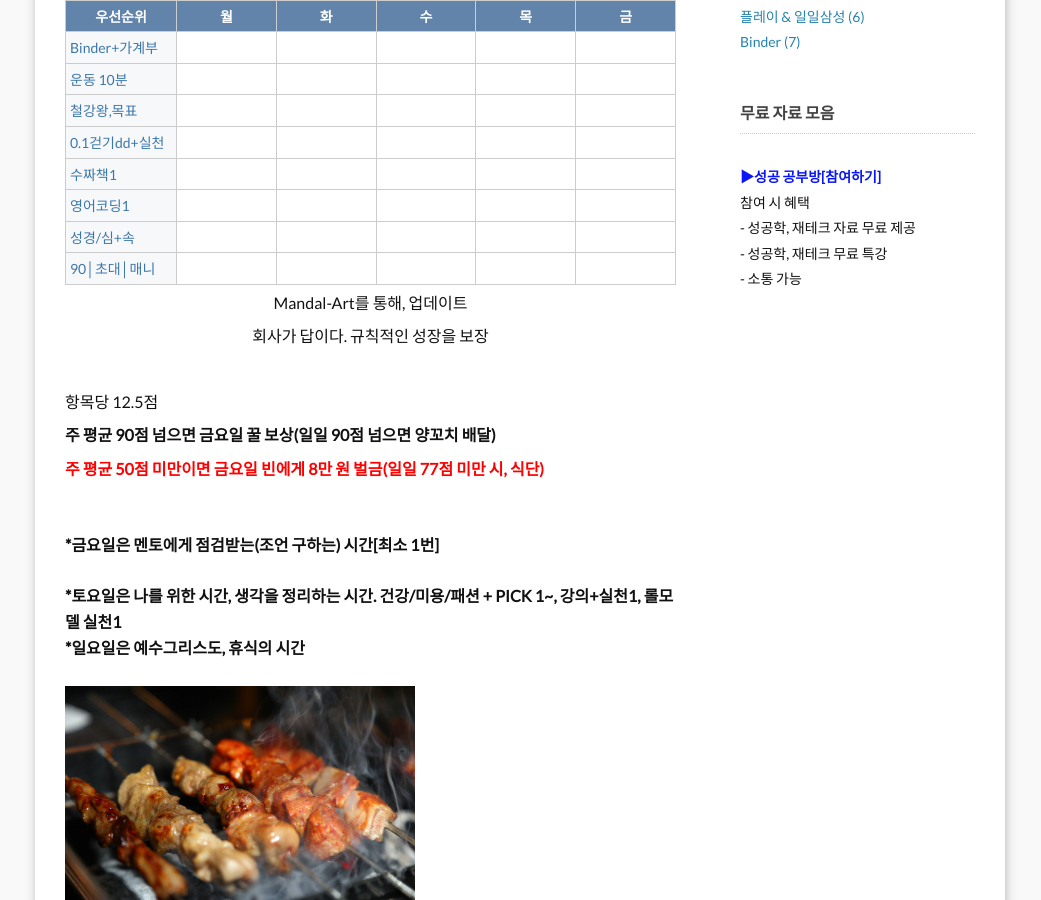
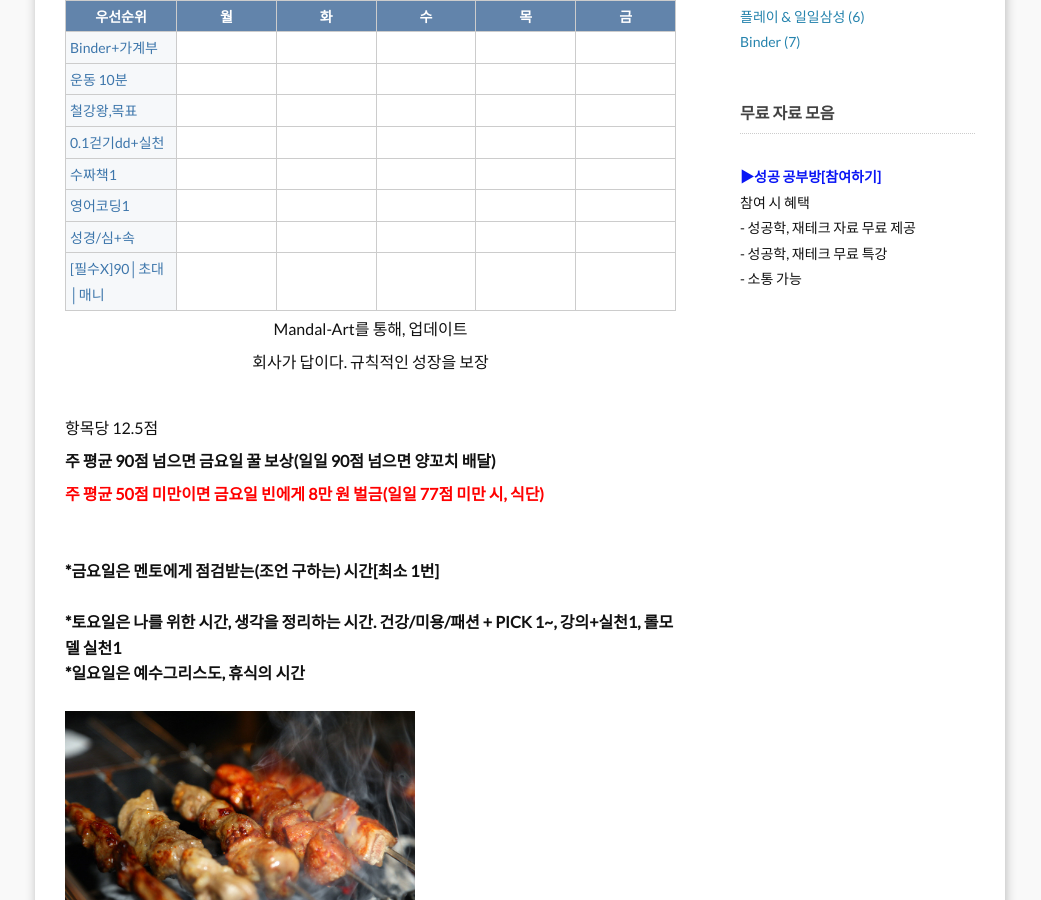
Before and after one commit to leevra/self-management.leeseungju.com, a Jekyll site: the page built from index.html, in a window 1280 px wide and 900 px high, scrolled down 732 px. Shown: the whole window, without its empty margins (120-1161 px from the left). Built offline with Jekyll 4.4.1, drawn with Linux system fonts in a browser that asks for light colours; the list of posts is cut into pages by our own code.

Commit message:
Update index.html

```diff
--- a/index.html
+++ b/index.html
@@ -23,7 +23,7 @@
 <td width="123" style="padding: 3px 4px 2px; background-color: rgb(255, 255, 255); color: rgb(61, 118, 171);"><p>&nbsp;</p></td>
 <td width="123" style="padding: 3px 4px 2px; background-color: rgb(255, 255, 255); color: rgb(61, 118, 171);"><p>&nbsp;</p></td>
 </tr>
-<tr><td width="123" style="padding: 3px 4px 2px; background-color: rgb(246, 248, 250); color: rgb(61, 118, 171); text-align: left; font-weight: normal;"><p>90│초대│매니</p></td>
+<tr><td width="123" style="padding: 3px 4px 2px; background-color: rgb(246, 248, 250); color: rgb(61, 118, 171); text-align: left; font-weight: normal;"><p>[필수X]90│초대│매니</p></td>
 <td width="123" style="padding: 3px 4px 2px; background-color: rgb(255, 255, 255); color: rgb(61, 118, 171);"><p>&nbsp;</p></td>
 <td width="123" style="padding: 3px 4px 2px; background-color: rgb(255, 255, 255); color: rgb(61, 118, 171);"><p>&nbsp;</p></td>
 <td width="123" style="padding: 3px 4px 2px; background-color: rgb(255, 255, 255); color: rgb(61, 118, 171);"><p>&nbsp;</p></td>
```
